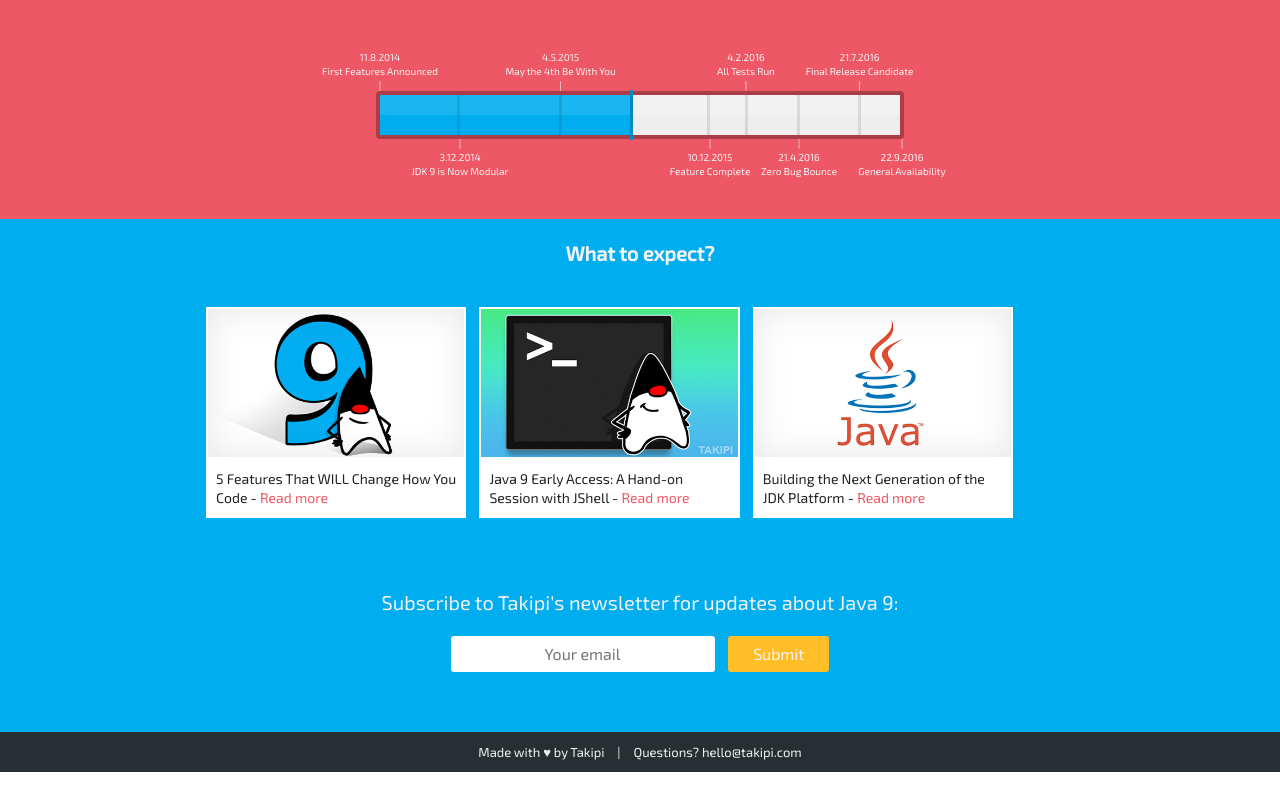
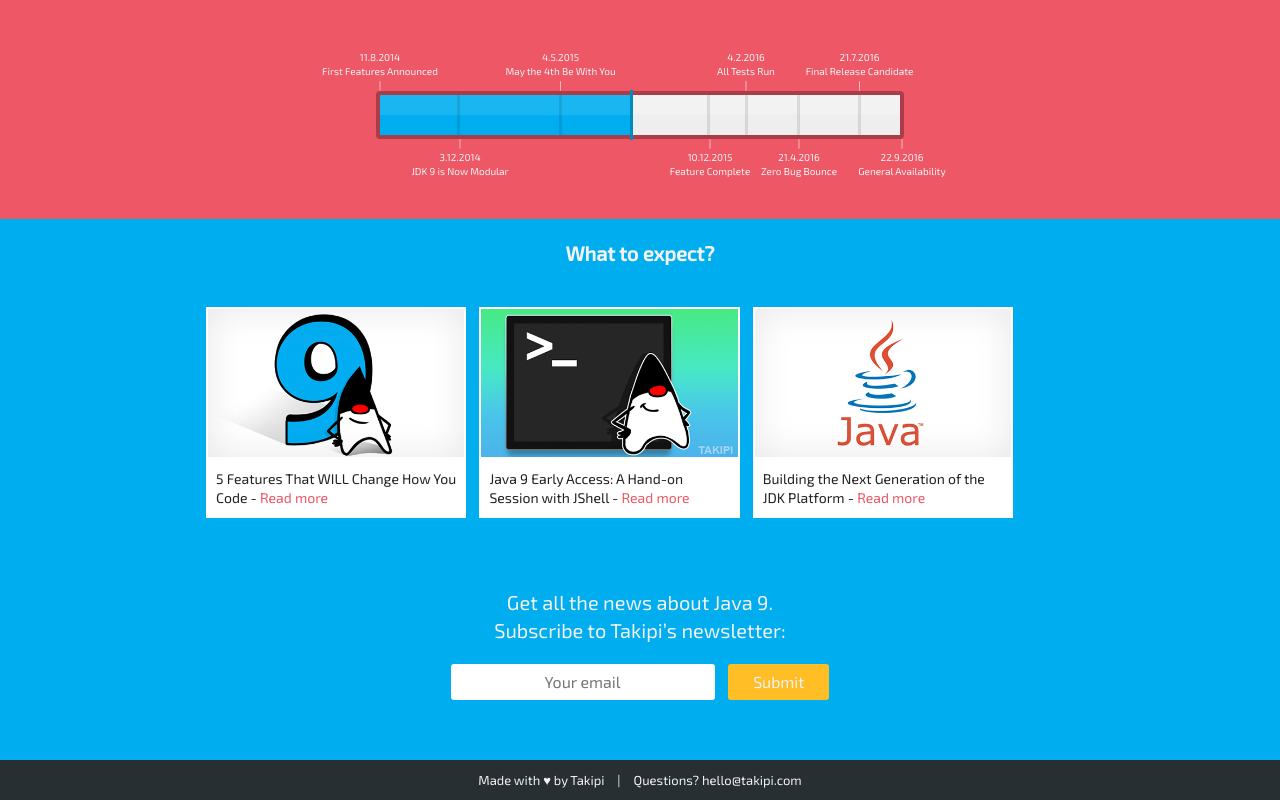
Before and after one commit to takipi/java9-countdown, a plain HTML site: page WebContent/index.html in a window 1280 px wide. Shown: the part 569-1369 px from the top of the page. Before the commit the page ends 1341 px from the top, so only its background shows below. Drawn offline with nearby package versions, Linux system fonts and the light colour scheme.

Commit message:
Call to action text tweak

```diff
--- a/WebContent/index.html
+++ b/WebContent/index.html
@@ -148,7 +148,7 @@
 		</div>
 
 		<div class="subscribe-form">
-			<p>Subscribe to Takipi's newsletter for updates about Java 9:</p>
+			<p>Get all the news about Java 9.<br/>Subscribe to Takipi’s newsletter:</p>
 			<div class="subscribe-input">
 				<input type="email" id="subscribeEmail" placeholder="Your email" />
 				<a href="#" class="subscribe-button">Submit</a>
```
